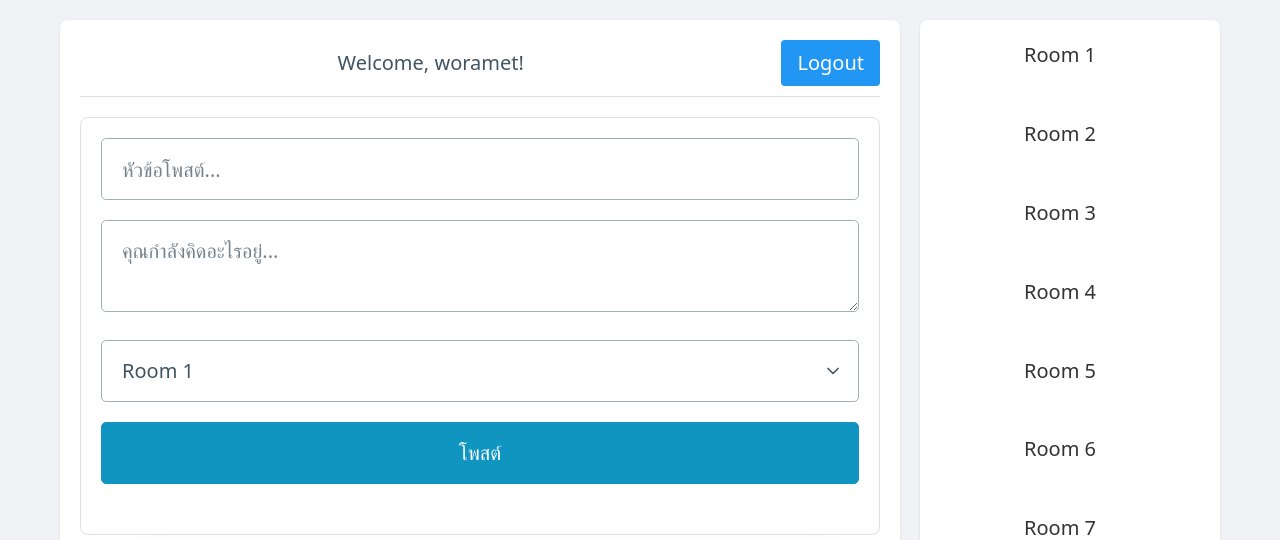
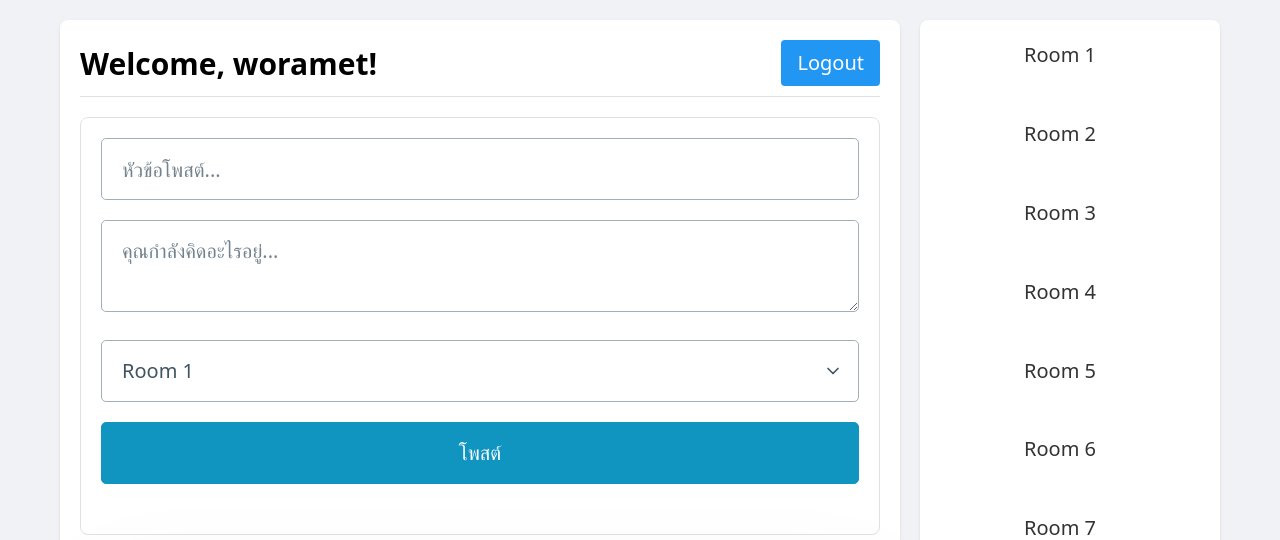
Before and after one commit to Woramet7897/FlaskWebsite-, a Flask app: page / in a window 1280 px wide. Shown: the top 540 px of the page. Run offline with Flask 3, Linux system fonts and the light colour scheme; a user stored in the database is signed in; data comes from the database, SQL or seed files in the repository.

Commit message:
fix home

```diff
--- a/templates/home.html
+++ b/templates/home.html
@@ -81,7 +81,9 @@
         }
 
         .welcome-text {
-            flex: 1;
+            font-size: 1.5em;
+            font-weight: bold;
+            color: #000;
             text-align: center;
         }
 
```
